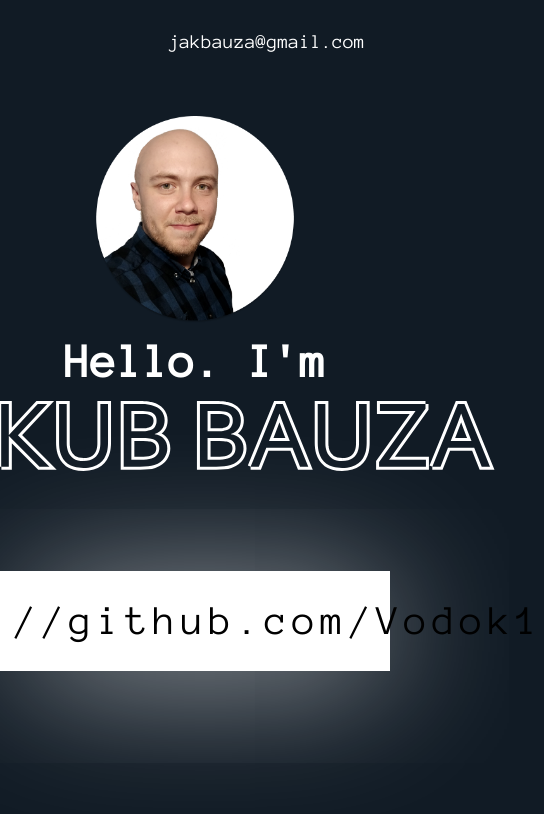
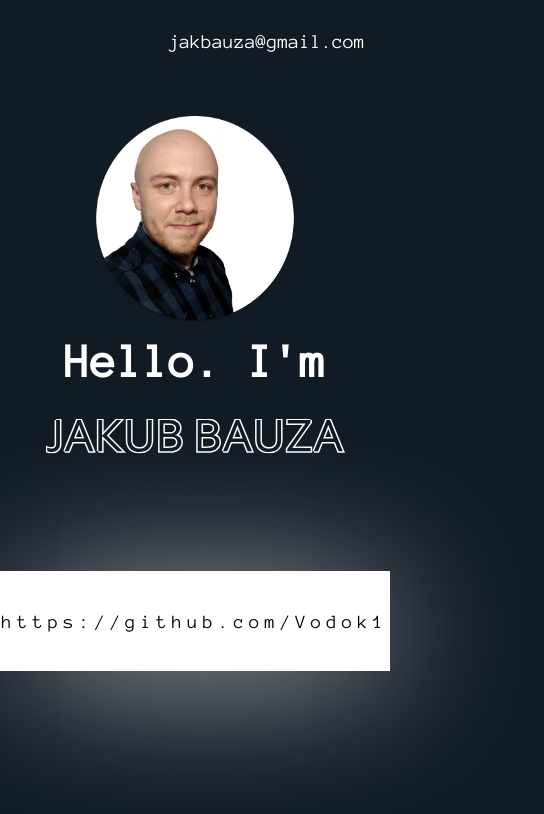
Before and after one commit to Vodok1/introduction, a plain HTML site: page index.html in a window 390 px wide. Shown: the whole page, 544 px wide, since content can reach past the window. Drawn offline with Linux system fonts and the light colour scheme.

Commit message:
bug fixes, mobile ver

```diff
--- a/script.js
+++ b/script.js
@@ -1,4 +1,8 @@
-const myname = document.querySelectorAll("#myname path");
-for (let i = 0; i < myname.length; i++) {
-  console.log(`Litera ${i} is ${myname[i].getTotalLength()}`);
-}
+//const myname = document.querySelectorAll("#myname path");
+//for (let i = 0; i < myname.length; i++) {
+//  console.log(`Litera ${i} is ${myname[i].getTotalLength()}`);
+//}
+//window.onload = () => {
+  const gitHub = document.querySelector(".github");
+  gitHub.classList.add("active");
+};
--- a/style.css
+++ b/style.css
@@ -38,7 +38,9 @@ body {
 }
 
 .github {
-  -webkit-box-shadow: 10px 10px 149px -18px rgba(255, 255, 255, 1);
+  opacity: 0;
+  transform: translateX(-100%);
+  box-shadow: 10px 10px 149px -18px rgba(255, 255, 255, 1);
   display: flex;
   justify-content: center;
   align-items: center;
@@ -46,13 +48,18 @@ body {
   height: 100px;
   width: 100%;
   background-color: white;
+  animation: githubanim 2s ease-out forwards 2.7s;
 }
 .github a {
   text-align: center;
-  font-size: 42px;
+  font-size: 3rem;
   letter-spacing: 5px;
   text-decoration: none;
   color: black;
+  transition: all 0.5s ease;
+}
+.github a:hover {
+  letter-spacing: 10px;
 }
 
 #oneletter {
@@ -111,3 +118,21 @@ body {
     stroke-dashoffset: 0;
   }
 }
+@keyframes githubanim {
+  from {
+    transform: translateX(-100%);
+    opacity: 0;
+  }
+  to {
+    transform: translateX(0);
+    opacity: 1;
+  }
+}
+@media screen and (max-width: 1024px) {
+  #myname {
+    scale: 0.5;
+  }
+  .github a {
+    font-size: 1.2rem;
+  }
+}
```
